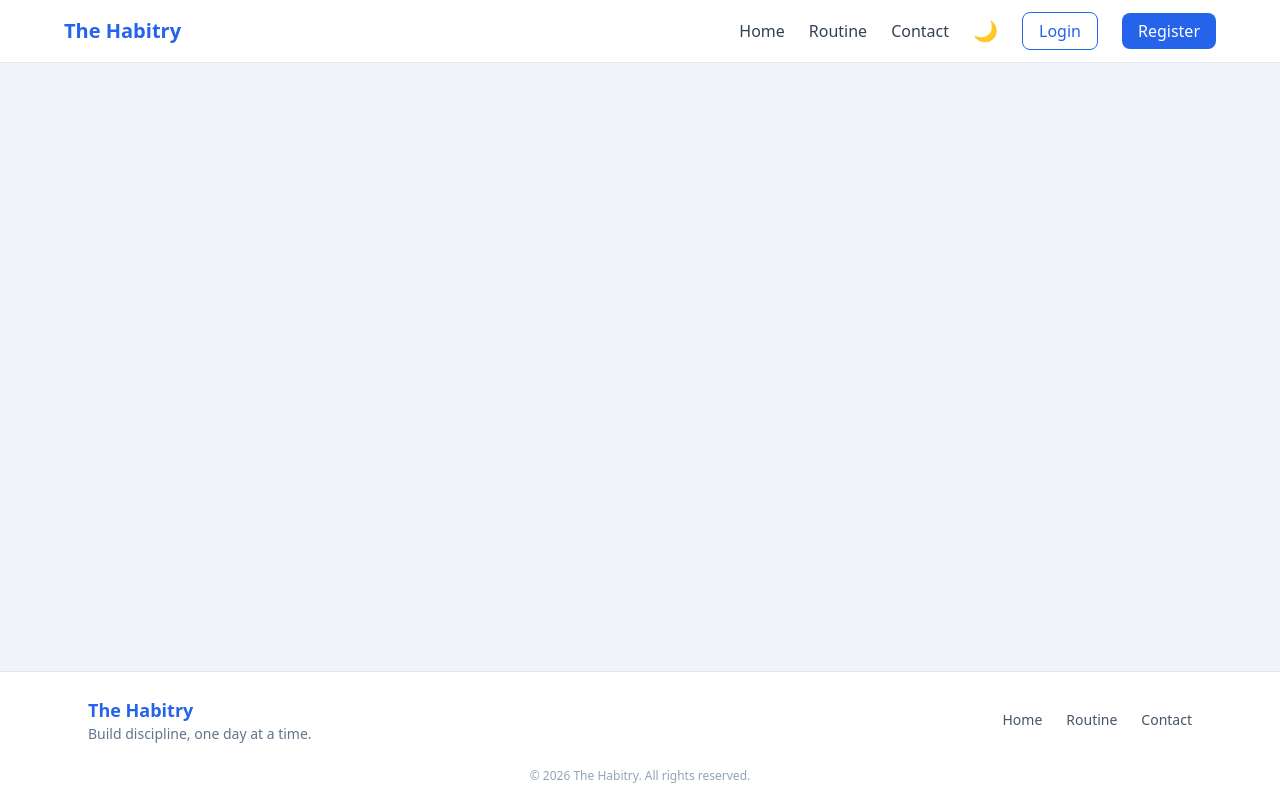
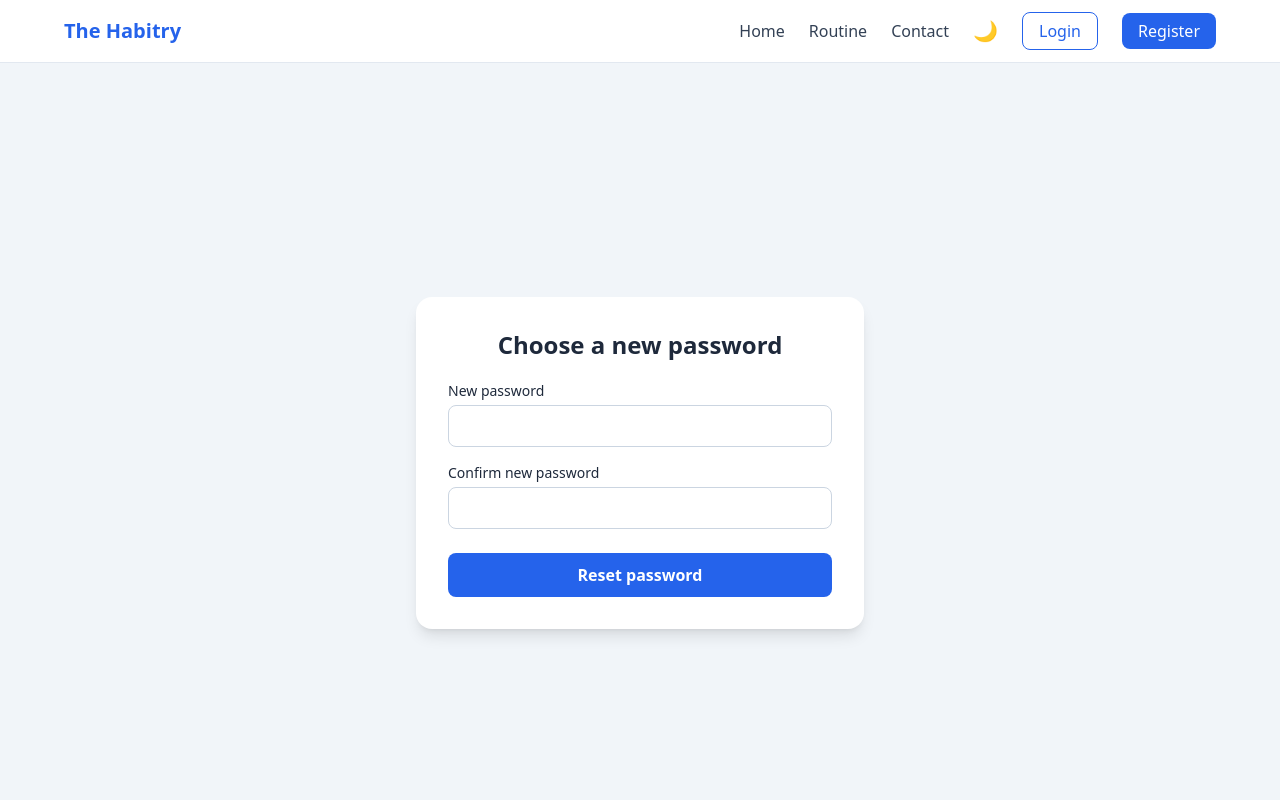
Before and after one commit to Dhinesh-boopathy/Habitry-frontend, a React (Vite) app: page /reset-password in a window 1280 px wide. Shown: the top 800 px of the page. Built offline with nearby package versions, Linux system fonts and the light colour scheme.

Commit message:
Forget pass
Forget pass

```diff
--- a/src/App.jsx
+++ b/src/App.jsx
@@ -12,6 +12,8 @@ import SavedTemplates from "./pages/SavedTemplates";
 import MonthlySummary from "./pages/MonthlySummary";
 import MonthlyView from "./pages/MonthlyView";
 import Profile from "./pages/Profile";
+import ForgotPassword from "./components/ForgotPassword";
+import ResetPassword from "./components/ResetPassword";
 
 function App() {
   return (
@@ -30,6 +32,8 @@ function App() {
             <Route path="/create-routine" element={<CreateRoutine />} />
             <Route path="/saved-templates" element={<SavedTemplates />} />
             <Route path="/login" element={<Login />} />
+            <Route path="/forgot-password" element={<ForgotPassword />} />
+            <Route path="/reset-password" element={<ResetPassword />} />
             <Route path="/register" element={<Register />} />
             <Route path="/contact" element={<Contact />} />
             <Route path="/summary" element={<MonthlySummary />} />
--- /dev/null
+++ b/src/components/ForgotPassword.jsx
@@ -0,0 +1,46 @@
+import { useState } from "react";
+import { Link } from "react-router-dom";
+import { API_BASE } from "../config/api";
+
+export default function ForgotPassword() {
+  const [email, setEmail] = useState("");
+  const [error, setError] = useState("");
+  const [message, setMessage] = useState("");
+  const [loading, setLoading] = useState(false);
+
+  async function handleSubmit(event) {
+    event.preventDefault();
+    setError("");
+    setMessage("");
+    setLoading(true);
+    try {
+      const response = await fetch(`${API_BASE}/auth/forgot-password`, {
+        method: "POST",
+        headers: { "Content-Type": "application/json" },
+        body: JSON.stringify({ email }),
+      });
+      const data = await response.json();
+      if (!response.ok) throw new Error(data.message);
+      setMessage(data.message);
+    } catch (err) {
+      setError(err.message || "Something went wrong. Please try again.");
+    } finally {
+      setLoading(false);
+    }
+  }
+
+  return (
+    <div className="min-h-screen flex items-center justify-center px-4 bg-slate-100 dark:bg-slate-900">
+      <form onSubmit={handleSubmit} className="w-full max-w-md rounded-2xl bg-white p-8 shadow-lg dark:bg-slate-800">
+        <h1 className="text-center text-2xl font-bold">Reset your password</h1>
+        <p className="mt-2 text-center text-sm text-slate-500 dark:text-slate-400">Enter your email and we’ll send a reset link.</p>
+        {error && <p className="mt-5 rounded-lg bg-red-50 px-3 py-2 text-center text-sm text-red-700 dark:bg-red-900/20 dark:text-red-400">{error}</p>}
+        {message && <p className="mt-5 rounded-lg bg-green-50 px-3 py-2 text-center text-sm text-green-700 dark:bg-green-900/20 dark:text-green-400">{message}</p>}
+        <label className="mt-5 block text-sm font-medium">Email</label>
+        <input type="email" value={email} onChange={(event) => setEmail(event.target.value)} required placeholder="you@example.com" className="mt-1 w-full rounded-lg border border-slate-300 bg-white px-3 py-2 dark:border-slate-600 dark:bg-slate-900" />
+        <button type="submit" disabled={loading} className="mt-6 w-full rounded-lg bg-blue-600 py-2.5 font-semibold text-white hover:bg-blue-700 disabled:cursor-not-allowed disabled:bg-blue-400">{loading ? "Sending…" : "Send reset link"}</button>
+        <p className="mt-6 text-center text-sm text-slate-600 dark:text-slate-400"><Link to="/login" className="font-semibold text-blue-600 hover:underline dark:text-blue-400">Back to login</Link></p>
+      </form>
+    </div>
+  );
+}
--- a/src/components/Login.jsx
+++ b/src/components/Login.jsx
@@ -100,7 +100,7 @@ export default function Login() {
           </div>
 
           {/* Password */}
-          <div className="mb-6">
+          <div className="mb-2">
             <label
               className="block text-sm font-medium mb-1
                          text-slate-700 dark:text-slate-300"
@@ -120,6 +120,15 @@ export default function Login() {
                          focus:outline-none focus:ring-2 focus:ring-blue-500"
               required
             />
+          </div>
+
+          <div className="mb-6 text-right">
+            <Link
+              to="/forgot-password"
+              className="text-sm font-medium text-blue-600 dark:text-blue-400 hover:underline"
+            >
+              Forgot password?
+            </Link>
           </div>
 
           {/* Submit */}
--- /dev/null
+++ b/src/components/ResetPassword.jsx
@@ -0,0 +1,51 @@
+import { useState } from "react";
+import { Link, useSearchParams } from "react-router-dom";
+import { API_BASE } from "../config/api";
+
+export default function ResetPassword() {
+  const [searchParams] = useSearchParams();
+  const [password, setPassword] = useState("");
+  const [confirmPassword, setConfirmPassword] = useState("");
+  const [error, setError] = useState("");
+  const [message, setMessage] = useState("");
+  const [loading, setLoading] = useState(false);
+  const token = searchParams.get("token");
+
+  async function handleSubmit(event) {
+    event.preventDefault();
+    setError("");
+    if (!token) return setError("This reset link is invalid or incomplete.");
+    if (password !== confirmPassword) return setError("Passwords do not match.");
+    setLoading(true);
+    try {
+      const response = await fetch(`${API_BASE}/auth/reset-password`, {
+        method: "POST",
+        headers: { "Content-Type": "application/json" },
+        body: JSON.stringify({ token, password }),
+      });
+      const data = await response.json();
+      if (!response.ok) throw new Error(data.message);
+      setMessage(data.message);
+    } catch (err) {
+      setError(err.message || "Something went wrong. Please try again.");
+    } finally {
+      setLoading(false);
+    }
+  }
+
+  return (
+    <div className="min-h-screen flex items-center justify-center px-4 bg-slate-100 dark:bg-slate-900">
+      <form onSubmit={handleSubmit} className="w-full max-w-md rounded-2xl bg-white p-8 shadow-lg dark:bg-slate-800">
+        <h1 className="text-center text-2xl font-bold">Choose a new password</h1>
+        {error && <p className="mt-5 rounded-lg bg-red-50 px-3 py-2 text-center text-sm text-red-700 dark:bg-red-900/20 dark:text-red-400">{error}</p>}
+        {message ? <p className="mt-5 rounded-lg bg-green-50 px-3 py-2 text-center text-sm text-green-700 dark:bg-green-900/20 dark:text-green-400">{message} <Link to="/login" className="font-semibold underline">Log in</Link></p> : <>
+          <label className="mt-5 block text-sm font-medium">New password</label>
+          <input type="password" value={password} onChange={(event) => setPassword(event.target.value)} required minLength="6" className="mt-1 w-full rounded-lg border border-slate-300 bg-white px-3 py-2 dark:border-slate-600 dark:bg-slate-900" />
+          <label className="mt-4 block text-sm font-medium">Confirm new password</label>
+          <input type="password" value={confirmPassword} onChange={(event) => setConfirmPassword(event.target.value)} required minLength="6" className="mt-1 w-full rounded-lg border border-slate-300 bg-white px-3 py-2 dark:border-slate-600 dark:bg-slate-900" />
+          <button type="submit" disabled={loading} className="mt-6 w-full rounded-lg bg-blue-600 py-2.5 font-semibold text-white hover:bg-blue-700 disabled:cursor-not-allowed disabled:bg-blue-400">{loading ? "Resetting…" : "Reset password"}</button>
+        </>}
+      </form>
+    </div>
+  );
+}
```
